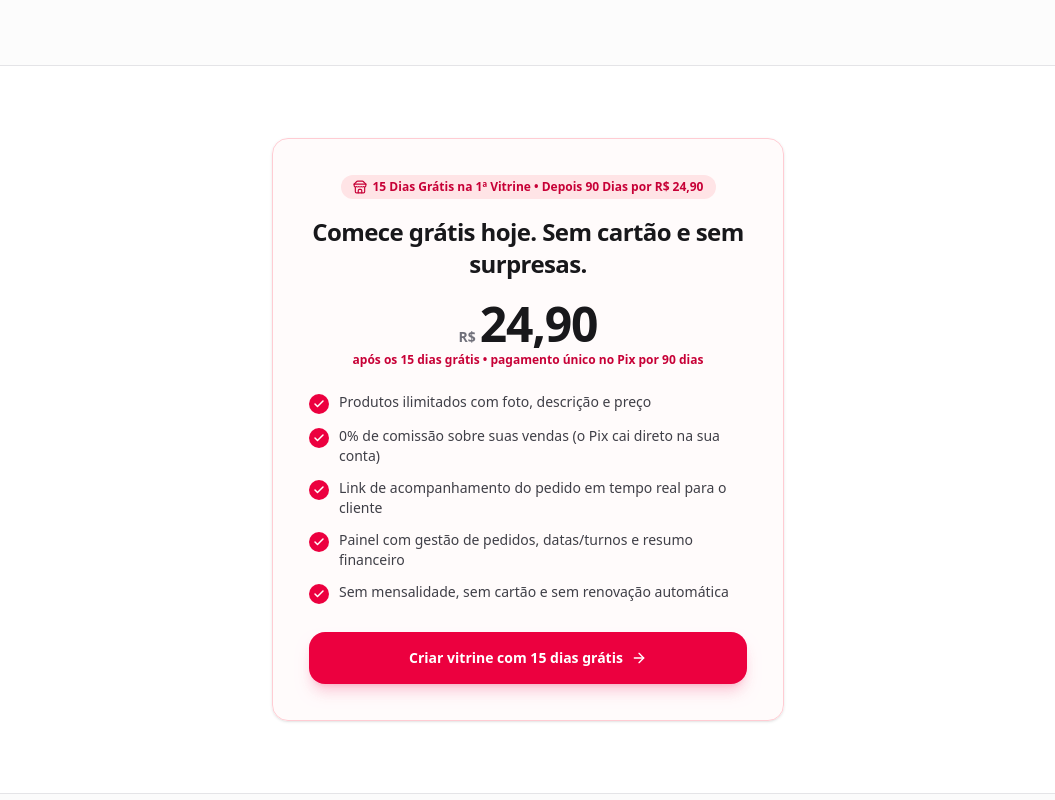
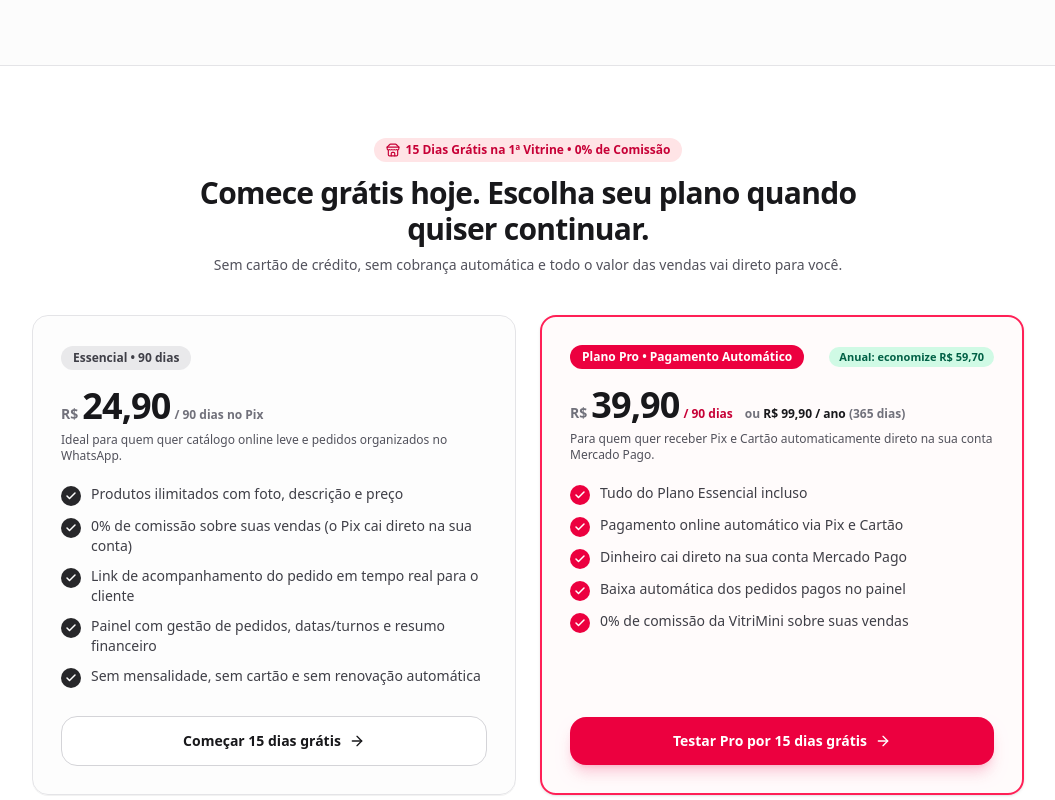
Before and after one commit to copperlamb78/vitrimini, a React (Vite) app in the folder frontend/: page / in a window 1280 px wide. Shown: the part 2800-3600 px from the top of the page, without its empty margins (112-1167 px from the left). Built offline with nearby package versions, Linux system fonts and the light colour scheme; no server answers.

Commit message:
feat(landing): present Essential and Pro plans with 15-day free trial

```diff
--- a/frontend/src/pages/LandingPage.tsx
+++ b/frontend/src/pages/LandingPage.tsx
@@ -726,34 +726,101 @@ export function LandingPage() {
           </div>
         </section>
 
-        {/* G. Seção de Preço Único */}
+        {/* G. Seção de Planos */}
         <section
           id="valor"
           className="border-t border-zinc-200 bg-white py-14 sm:py-18"
         >
-          <div className="mx-auto max-w-6xl px-4">
-            <Reveal className="mx-auto max-w-lg rounded-2xl border border-rose-200 bg-rose-50/30 p-7 text-center shadow-sm sm:p-9">
+          <div className="mx-auto max-w-5xl px-4">
+            <Reveal className="mx-auto max-w-2xl text-center">
               <span className="inline-flex items-center gap-1.5 rounded-full bg-rose-100 px-3 py-1 text-xs font-bold text-rose-700">
                 <Store className="h-3.5 w-3.5" />
-                15 Dias Grátis na 1ª Vitrine • Depois 90 Dias por R$ 24,90
+                15 Dias Grátis na 1ª Vitrine • 0% de Comissão
               </span>
+              <h2 className="mt-3 text-2xl font-extrabold tracking-tight text-zinc-900 sm:text-3xl">
+                Comece grátis hoje. Escolha seu plano quando quiser continuar.
+              </h2>
+              <p className="mt-2 text-sm text-zinc-600">
+                Sem cartão de crédito, sem cobrança automática e todo o valor das vendas vai direto para você.
+              </p>
+            </Reveal>
 
-              <h2 className="mt-4 text-2xl font-extrabold tracking-tight text-zinc-900">
-                Comece grátis hoje. Sem cartão e sem surpresas.
-              </h2>
-
-              <div className="mt-5 flex items-baseline justify-center gap-1">
+            <div className="mt-10 grid grid-cols-1 gap-6 md:grid-cols-2">
+              {/* Plano Essencial */}
+              <Reveal className="flex flex-col justify-between rounded-2xl border border-zinc-200 bg-zinc-50/40 p-7 shadow-2xs">
+                <div>
+                  <span className="inline-block rounded-full bg-zinc-200/80 px-3 py-1 text-xs font-bold text-zinc-700">
+                    Essencial • 90 dias
+                  </span>
+                  <div className="mt-4 flex items-baseline gap-1">
                     <span className="text-sm font-bold text-zinc-500">R$</span>
-                <span className="text-5xl font-black tracking-tight text-zinc-900">
+                    <span className="text-4xl font-black tracking-tight text-zinc-900">
                       24,90
                     </span>
+                    <span className="text-xs font-semibold text-zinc-500">
+                      / 90 dias no Pix
+                    </span>
                   </div>
-              <p className="mt-1 text-xs font-semibold text-rose-700">
-                após os 15 dias grátis • pagamento único no Pix por 90 dias
+                  <p className="mt-1.5 text-xs text-zinc-600">
+                    Ideal para quem quer catálogo online leve e pedidos organizados no WhatsApp.
                   </p>
+                  <ul className="mt-5 space-y-2.5 text-sm text-zinc-700">
+                    {VALUE_BENEFITS.map((benefit) => (
+                      <li key={benefit} className="flex items-start gap-2.5">
+                        <span className="mt-0.5 flex h-5 w-5 shrink-0 items-center justify-center rounded-full bg-zinc-800 text-white">
+                          <Check className="h-3 w-3 stroke-[3]" />
+                        </span>
+                        <span>{benefit}</span>
+                      </li>
+                    ))}
+                  </ul>
+                </div>
 
-              <ul className="mt-6 space-y-3 text-left text-sm text-zinc-700">
-                {VALUE_BENEFITS.map((benefit) => (
+                <Link
+                  to="/criar"
+                  className="mt-7 flex w-full cursor-pointer items-center justify-center gap-2 rounded-2xl border border-zinc-300 bg-white px-6 py-3.5 text-sm font-bold text-zinc-900 transition hover:bg-zinc-50"
+                >
+                  Começar 15 dias grátis
+                  <ArrowRight className="h-4 w-4" />
+                </Link>
+              </Reveal>
+
+              {/* Plano Pro */}
+              <Reveal className="flex flex-col justify-between rounded-2xl border-2 border-rose-500 bg-rose-50/30 p-7 shadow-sm">
+                <div>
+                  <div className="flex flex-wrap items-center justify-between gap-2">
+                    <span className="inline-block rounded-full bg-rose-600 px-3 py-1 text-xs font-bold text-white">
+                      Plano Pro • Pagamento Automático
+                    </span>
+                    <span className="rounded-full bg-emerald-100 px-2.5 py-0.5 text-[11px] font-bold text-emerald-800">
+                      Anual: economize R$ 59,70
+                    </span>
+                  </div>
+                  <div className="mt-4 flex flex-wrap items-baseline gap-x-3 gap-y-1">
+                    <div className="flex items-baseline gap-1">
+                      <span className="text-sm font-bold text-zinc-500">R$</span>
+                      <span className="text-4xl font-black tracking-tight text-zinc-900">
+                        39,90
+                      </span>
+                      <span className="text-xs font-semibold text-rose-700">
+                        / 90 dias
+                      </span>
+                    </div>
+                    <span className="text-xs font-bold text-zinc-500">
+                      ou <strong className="text-zinc-900">R$ 99,90 / ano</strong> (365 dias)
+                    </span>
+                  </div>
+                  <p className="mt-1.5 text-xs text-zinc-600">
+                    Para quem quer receber Pix e Cartão automaticamente direto na sua conta Mercado Pago.
+                  </p>
+                  <ul className="mt-5 space-y-2.5 text-sm text-zinc-700">
+                    {[
+                      'Tudo do Plano Essencial incluso',
+                      'Pagamento online automático via Pix e Cartão',
+                      'Dinheiro cai direto na sua conta Mercado Pago',
+                      'Baixa automática dos pedidos pagos no painel',
+                      '0% de comissão da VitriMini sobre suas vendas',
+                    ].map((benefit) => (
                       <li key={benefit} className="flex items-start gap-2.5">
                         <span className="mt-0.5 flex h-5 w-5 shrink-0 items-center justify-center rounded-full bg-rose-600 text-white">
                           <Check className="h-3 w-3 stroke-[3]" />
@@ -762,15 +829,17 @@ export function LandingPage() {
                       </li>
                     ))}
                   </ul>
+                </div>
 
                 <Link
                   to="/criar"
-                className="mt-7 flex w-full cursor-pointer items-center justify-center gap-2 rounded-2xl bg-rose-600 px-6 py-4 text-sm font-bold text-white shadow-lg shadow-rose-600/20 transition hover:-translate-y-0.5 hover:bg-rose-700"
+                  className="mt-7 flex w-full cursor-pointer items-center justify-center gap-2 rounded-2xl bg-rose-600 px-6 py-3.5 text-sm font-bold text-white shadow-lg shadow-rose-600/20 transition hover:-translate-y-0.5 hover:bg-rose-700"
                 >
-                Criar vitrine com 15 dias grátis
+                  Testar Pro por 15 dias grátis
                   <ArrowRight className="h-4 w-4" />
                 </Link>
               </Reveal>
+            </div>
           </div>
         </section>
 
```
Lines whose indentation alone changed are shown as unchanged.
